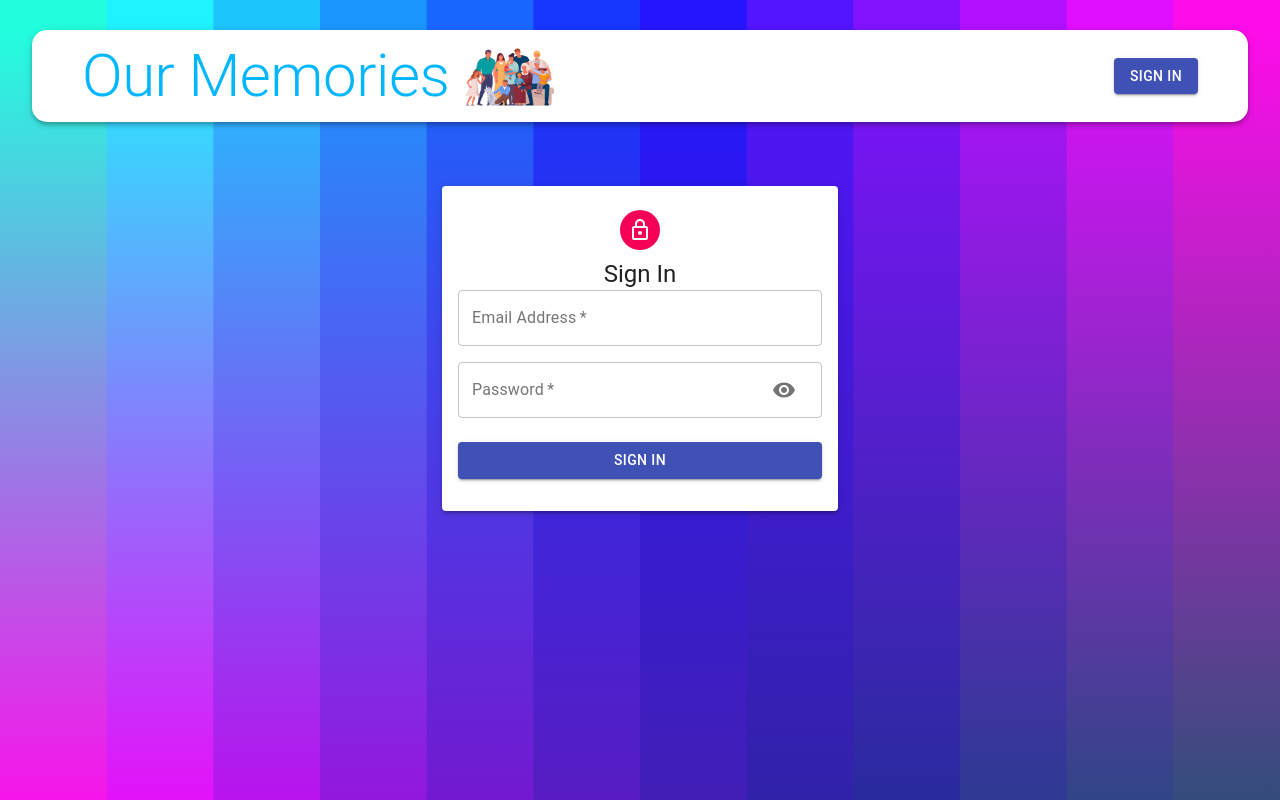
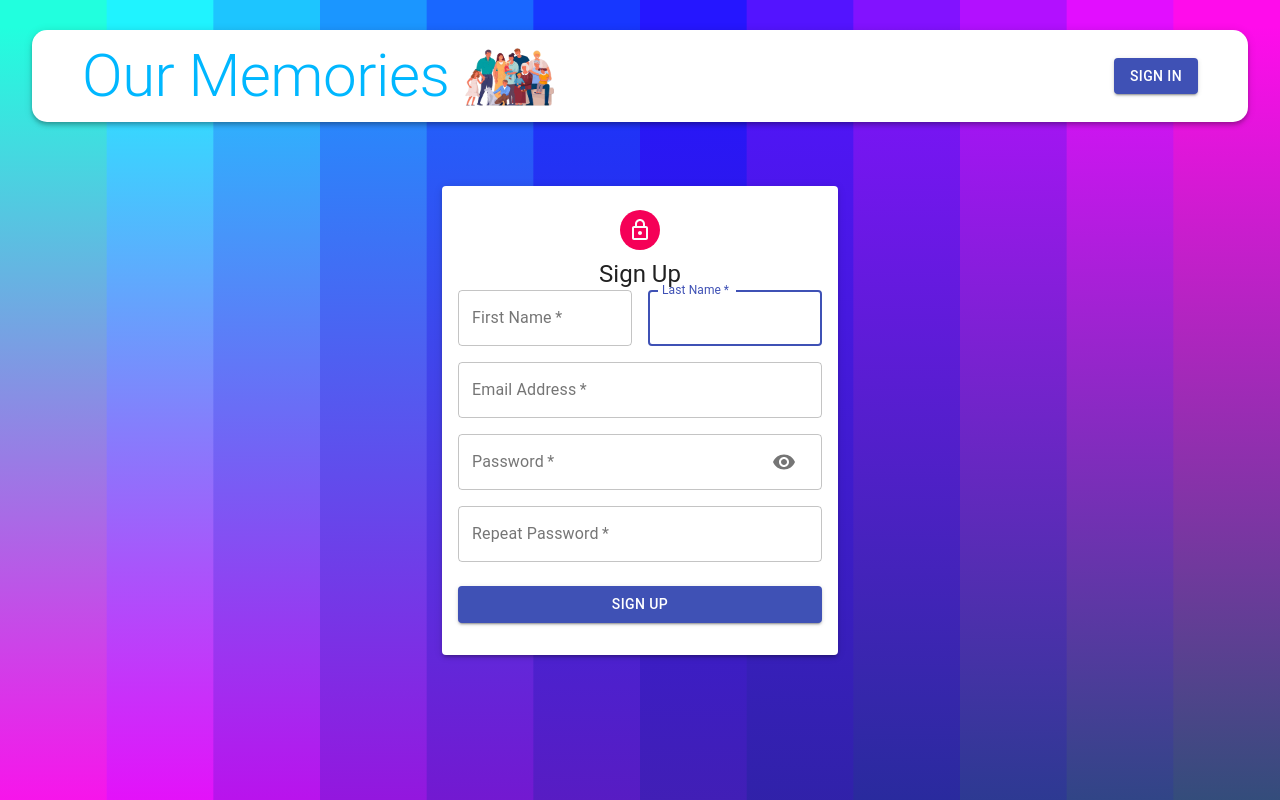
Before and after one commit to brylimz/family-memories-mern-project, a React (Create React App) app in the folder client/: page /auth in a window 1280 px wide. Built offline with nearby package versions, Linux system fonts and the light colour scheme.

Commit message:
fix bugs

```diff
--- a/client/src/components/Auth/Auth.js
+++ b/client/src/components/Auth/Auth.js
@@ -17,7 +17,7 @@ const Auth = () => {
   const classes = useStyles();
   const [showPassword, setShowPassword] = useState(false);
 
-  const isSignUp = false;
+  const isSignUp = true;
   const handleSubmit = () => {};
 
   const handleChange = (e) => {};
@@ -52,8 +52,8 @@ const Auth = () => {
                 </Input>
 
                 <Input
-                  name="firstName"
-                  label="First Name"
+                  name="lastName"
+                  label="Last Name"
                   handleChange={handleChange}
                   autoFocus
                   half
@@ -75,21 +75,26 @@ const Auth = () => {
               type={showPassword ? "text" : "password"}
               handleShowPassword={handleShowPassword}
             ></Input>
+
             {isSignUp && (
-              <input
+              <Input
                 name="confirmPassowrd"
                 label="Repeat Password"
                 handleChange={handleChange}
                 type="password"
-              ></input>
+              ></Input>
             )}
-
-
           </Grid>
 
-          <Button type='submit' fullWidth variant="contained" color="primary" className={classes.submit}>
-             {isSignUp ? "Sign Up" : "Sign In"}
-              </Button>
+          <Button
+            type="submit"
+            fullWidth
+            variant="contained"
+            color="primary"
+            className={classes.submit}
+          >
+            {isSignUp ? "Sign Up" : "Sign In"}
+          </Button>
         </form>
       </Paper>
     </Container>
```
